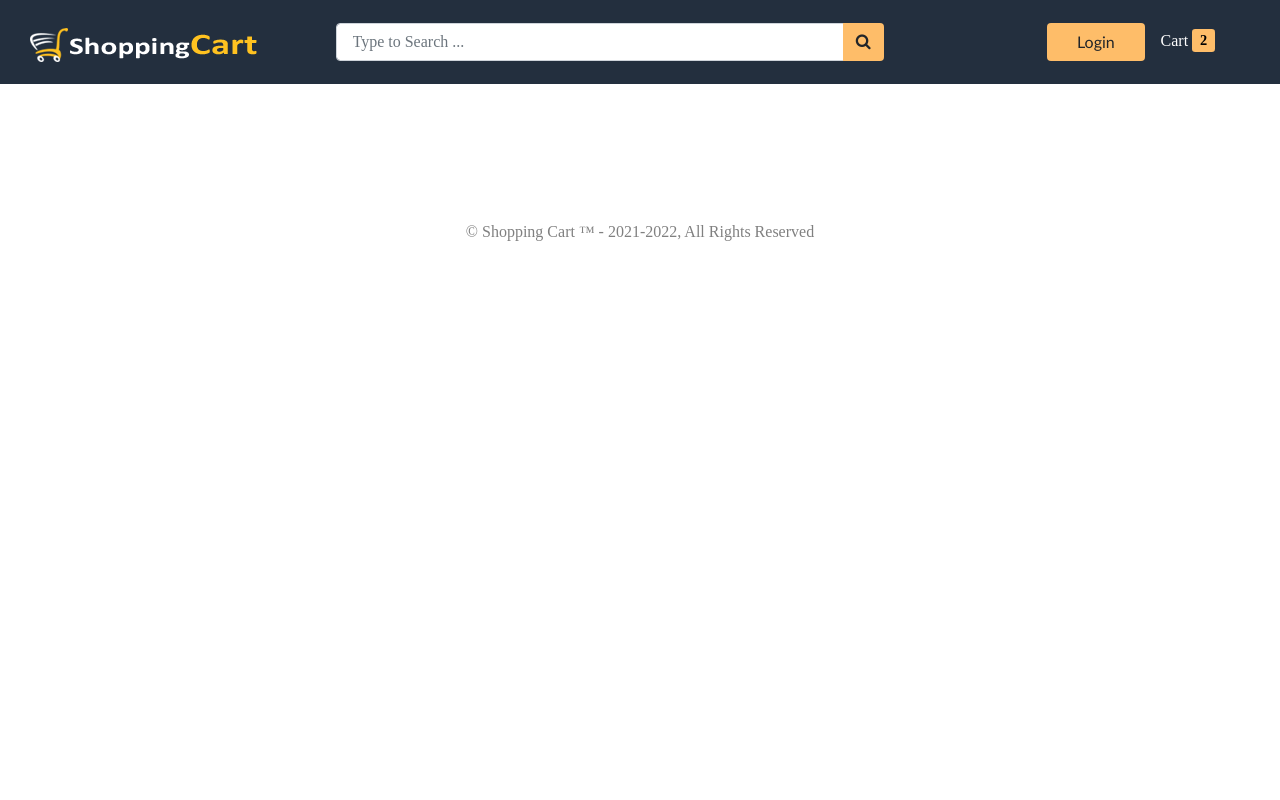
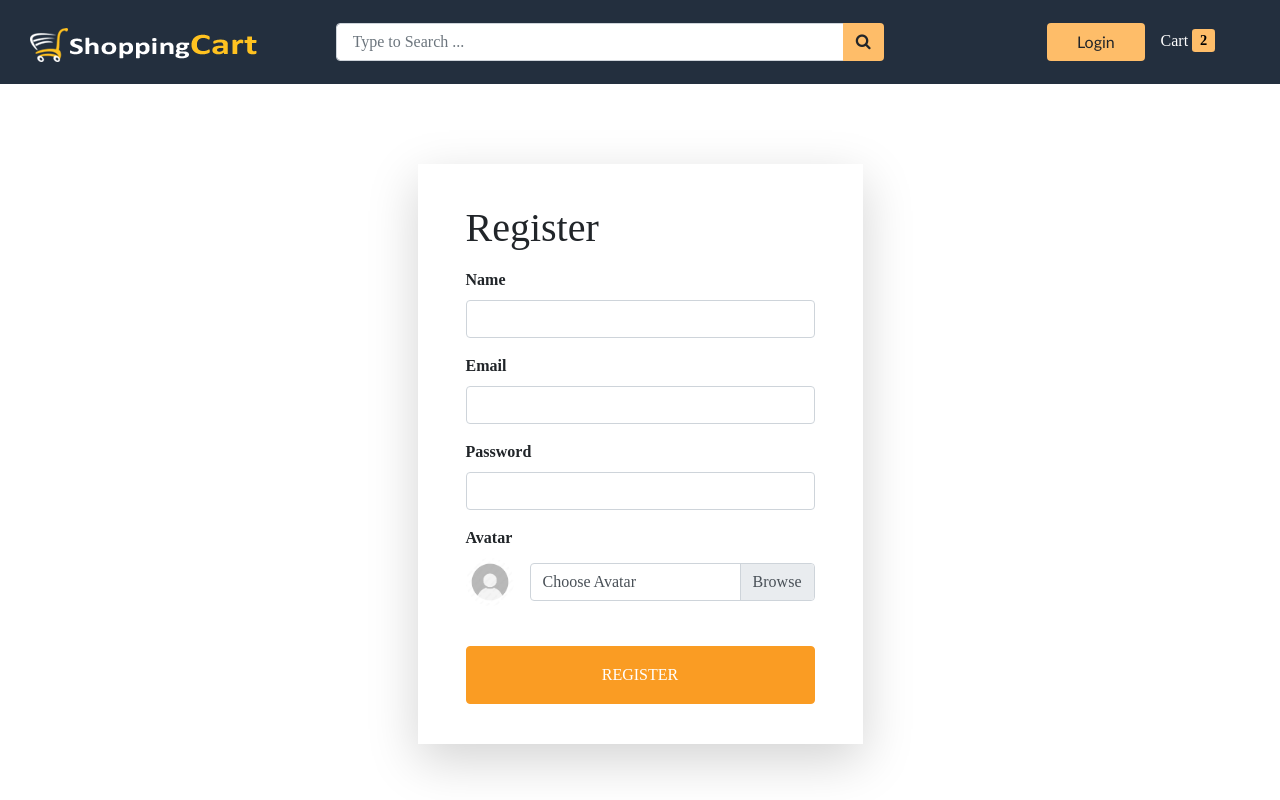
Before and after one commit to ShopITSupport/Seasonal-Fresh, a React (Create React App) app in the folder frontend/: page /register in a window 1280 px wide. Built offline with nearby package versions, Linux system fonts and the light colour scheme; a web font is replaced by a local one; what react-alert-template-basic would draw is missing.

Commit message:
Register User Component

```diff
--- a/frontend/src/App.js
+++ b/frontend/src/App.js
@@ -6,6 +6,7 @@
 import ProductDetails from './components/product/ProductDetails'
 
 import Login from './components/user/Login'
+import Register from './components/user/Register'
 
 function App() {
   return (
@@ -17,6 +18,7 @@
           <Route path="/search/:keyword" component={Home}></Route>
           <Route path="/product/:id" component={ProductDetails} exact></Route>
           <Route path="/login" component={Login}></Route>
+          <Route path="/register" component={Register}></Route>
         </div>
         <Footer />
       </div>
--- /dev/null
+++ b/frontend/src/components/user/Register.js
@@ -0,0 +1,152 @@
+import React, { Fragment, useState, useEffect } from 'react'
+
+import { useDispatch, useSelector } from 'react-redux'
+import { useAlert } from 'react-alert'
+
+import MetaData from '../layout/MetaData'
+
+import { register, clearErrors } from '../../actions/userActions'
+import { useRouteMatch } from 'react-router'
+
+const Register = ({ history }) => {
+
+    const [user, setUser] = useState({
+        name: '',
+        email: '',
+        password: ''
+    })
+
+    const { name, email, password } = user;
+
+    const [avatar, setAvatar] = useState('')
+    const [avatarPreview, setAvatarPreview] = useState('/images/default_avatar.jpg')
+
+    const alert = useAlert();
+
+    const dispatch = useDispatch();
+
+    const { isAuthenticated, error, loading } = useSelector(state => state.auth);
+
+    useEffect(() => {
+
+        if(isAuthenticated) {
+            history.push('/')
+        }
+
+        if (error) {
+            alert.error(error);
+            dispatch(clearErrors());
+        }
+    }, [dispatch, alert, isAuthenticated, error, history])
+
+    const submitHandler = (e) => {
+        e.preventDefault();
+
+        const formData = new FormData();
+
+        formData.set('name', name);
+        formData.set('email', email);
+        formData.set('password', password);
+        formData.set('avatar', avatar);
+
+        dispatch(register(formData))
+    }
+
+    const onChange = e => {
+        if (e.target.name === 'avatar') {
+
+            const reader = new FileReader();
+            reader.onload = () => {
+                if (reader.readyState === 2) {
+                    setAvatarPreview(reader.result)
+                    setAvatar(reader.result)
+                }
+            }
+            reader.readAsDataURL(e.target.files[0])
+
+        } else {
+            setUser({...user, [e.target.name] : e.target.value})
+        }
+    }
+
+    return (
+        <Fragment>
+            <MetaData title={'Register User'}></MetaData>
+            <div className="row wrapper">
+                <div className="col-10 col-lg-5">
+                    <form className="shadow-lg" onSubmit={submitHandler} encType='multipart/form-data'>
+                        <h1 className="mb-3">Register</h1>
+
+                        <div className="form-group">
+                            <label htmlFor="name_field">Name</label>
+                            <input type="name" id="name_field" className="form-control" name="name" value={name} onChange= {onChange} />
+                        </div>
+
+                        <div className="form-group">
+                            <label htmlFor="email_field">Email</label>
+                            <input
+                                type="email"
+                                id="email_field"
+                                className="form-control"
+                                name="email"
+                                value={email}
+                                onChange = {onChange}
+                            />
+                        </div>
+
+                        <div className="form-group">
+                            <label htmlFor="password_field">Password</label>
+                            <input
+                                type="password"
+                                id="password_field"
+                                className="form-control"
+                                name="password"
+                                value={password}
+                                onChange={onChange}
+                            />
+                        </div>
+
+                        <div className='form-group'>
+                            <label htmlFor='avatar_upload'>Avatar</label>
+                            <div className='d-flex align-items-center'>
+                                <div>
+                                    <figure className='avatar mr-3 item-rtl'>
+                                        <img
+                                            src={avatarPreview}
+                                            className='rounded-circle'
+                                            alt='Avatar Preview'
+                                        />
+                                    </figure>
+                                </div>
+                                <div className='custom-file'>
+                                    <input
+                                        type='file'
+                                        name='avatar'
+                                        className='custom-file-input'
+                                        id='customFile'
+                                        accept="images/*"
+                                        onChange={onChange}
+                                    />
+                                    <label className='custom-file-label' htmlFor='customFile'>
+                                        Choose Avatar
+                                    </label>
+                                </div>
+                            </div>
+                        </div>
+
+                        <button
+                            id="register_button"
+                            type="submit"
+                            className="btn btn-block py-3"
+                            disabled={ loading ? true : false }
+                        >
+                            REGISTER
+            </button>
+                    </form>
+                </div>
+            </div>
+        </Fragment>
+    )
+}
+
+export default Register
```
Also changed, not shown: frontend/public/images/default_avatar.jpg (added).
